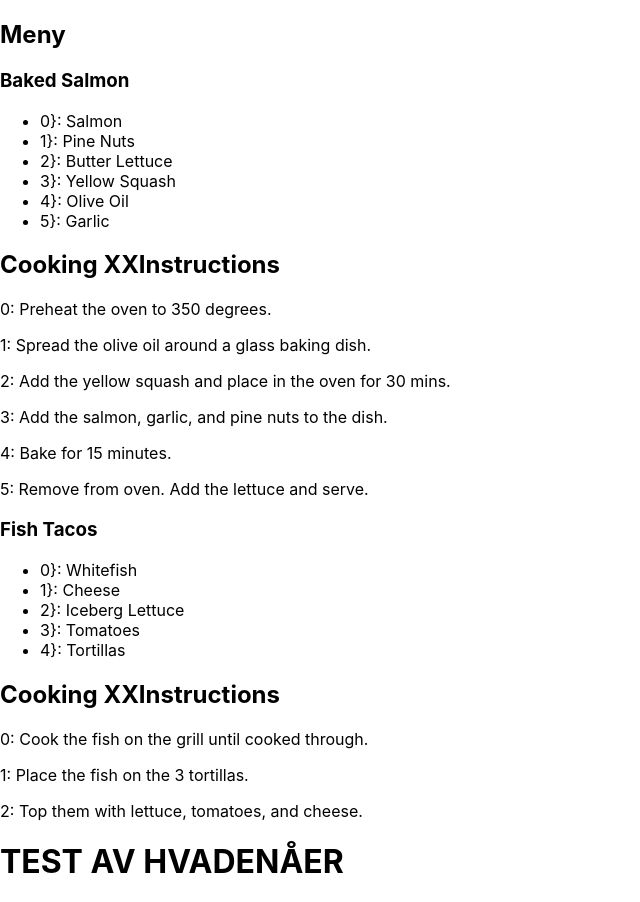
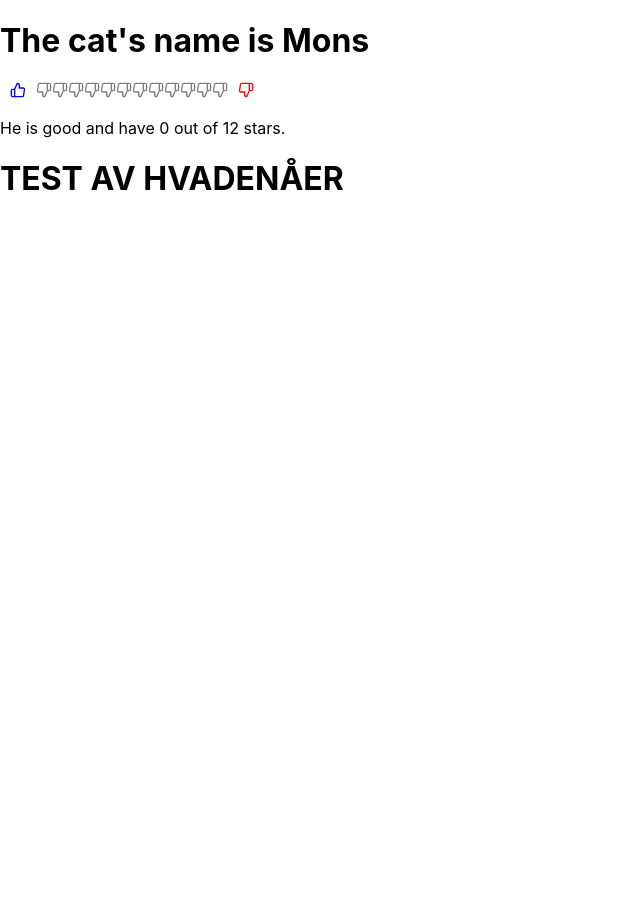
Before and after one commit to erosness/erikapp, a React (Create React App) app: page / in a window 1280 px wide. Shown: the whole page, without its empty margins (0-640 px from the left). After the commit the page ends 800 px from the top, so only its background shows below. Built offline with nearby package versions, Linux system fonts and the light colour scheme.

Commit message:
Add Rate, first shot.

```diff
--- /dev/null
+++ b/src/Rate.js
@@ -0,0 +1,41 @@
+// import logo from './logo.svg';
+import './App.css';
+
+import React, { useState } from 'react';
+import ReactDOM from 'react-dom';
+
+import { FaStar } from 'react-icons/fa';
+import { FiThumbsUp, FiThumbsDown } from 'react-icons/fi';
+
+
+const Star = ({ selected = false, onSelect = f => f }) => (
+  selected ?
+  <FiThumbsUp color={"red"} onClick={onSelect} /> :
+  <FiThumbsDown color={"grey"} onClick={onSelect} />
+);
+
+const createArray = length => [...Array(length)];
+
+function StarRating({ totalStars = 5 }) {
+  return createArray(totalStars).map((n, i) => <Star key={i} />);
+}
+
+function Rate({ totalStars = 12, name="Mons" }) {
+  const [selectedStars, setSelectedStars] = useState(0);
+  return (
+    <>
+      <h1>The cat's name is {name}</h1>
+      <FiThumbsUp class="more"/>
+      {createArray(totalStars).map((n,i) => (
+        <Star
+          key={i}
+          selected={selectedStars > i}
+          onSelect={() => setSelectedStars(i + 1)}
+        />
+      ))}
+      <FiThumbsDown class="less" onClick={console.log("Down-click")}/>
+      <p>He is good and have {selectedStars} out of {totalStars} stars.</p>
+    </>);
+}
+
+export {Rate};
--- a/src/index.js
+++ b/src/index.js
@@ -1,14 +1,14 @@
 import React from 'react';
 import ReactDOM from 'react-dom';
 import './index.css';
-import {Cat} from './App';
+import {Rate} from './Rate';
 import {Menu} from './Menu';
 import data from './recipes.json';
 
 import * as serviceWorker from './serviceWorker';
 
-// ReactDOM.render(<Cat name="Jungle" />, document.getElementById("root"));
-ReactDOM.render(<Menu recipes={data} title="Meny" />, document.getElementById('root'));
+ReactDOM.render(<Rate/>, document.getElementById("root"));
+// ReactDOM.render(<Menu recipes={data} title="Meny" />, document.getElementById('root'));
 
 // If you want your app to work offline and load faster, you can change
 // unregister() to register() below. Note this comes with some pitfalls.
```
